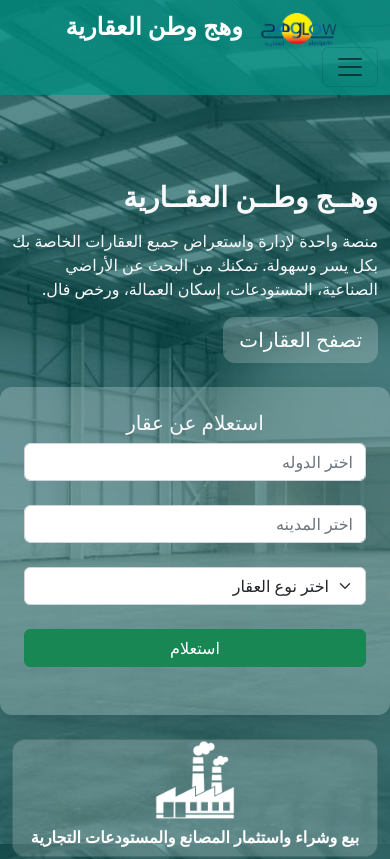
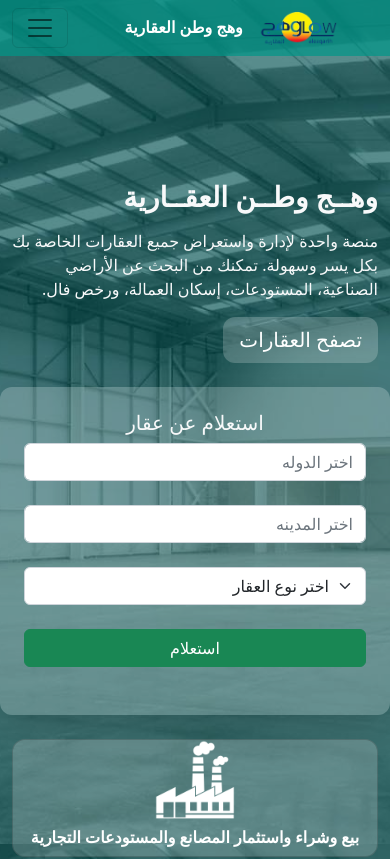
Before and after one commit to OmarIsmail-dev/landing-page, a plain HTML site: page index.html in a window 390 px wide. Shown: the top 859 px of the page. Drawn offline with nearby package versions, Linux system fonts and the light colour scheme; files whose address does not match are found by name.

Commit message:
Update style.css

```diff
--- a/asset/css/style.css
+++ b/asset/css/style.css
@@ -170,3 +170,23 @@ transform: translateX(5px) !important;
 background:rgba(231, 76, 60, 0.9) !important;
 transform: translateY(-5px) !important;
 }
+@media (max-width: 410px) {
+
+.title-logo{
+  font-size: 1rem !important;
+}
+
+
+.logo{
+  margin-right: 0 !important;
+}
+
+}
+
+
+@media (max-width: 350px) {
+
+.title-logo{
+  font-size: 0.75rem !important;
+}
+}
```
